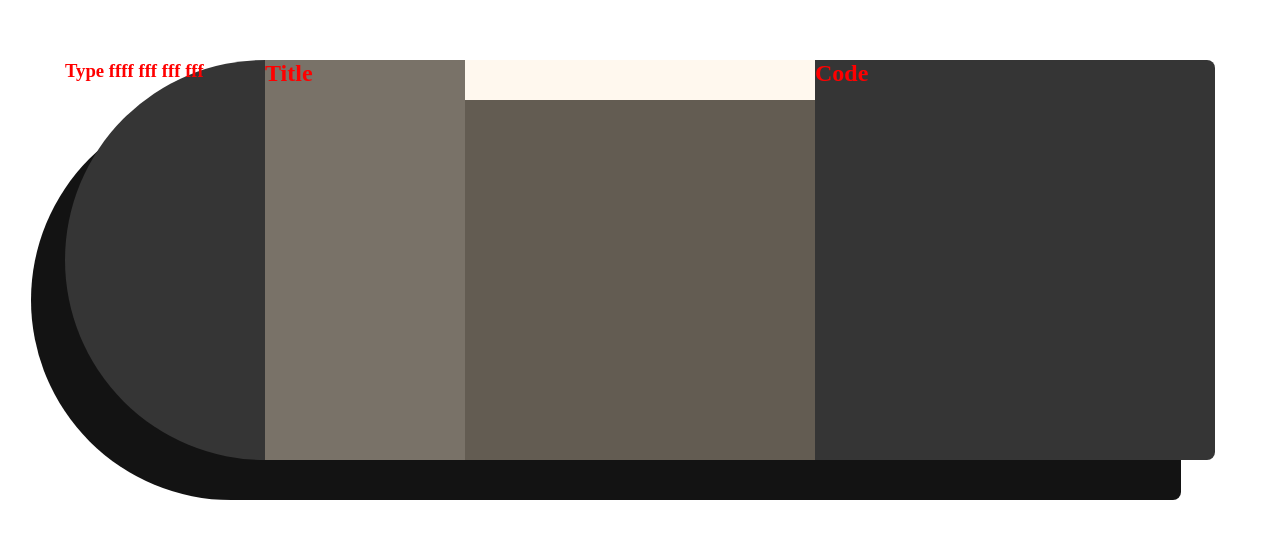
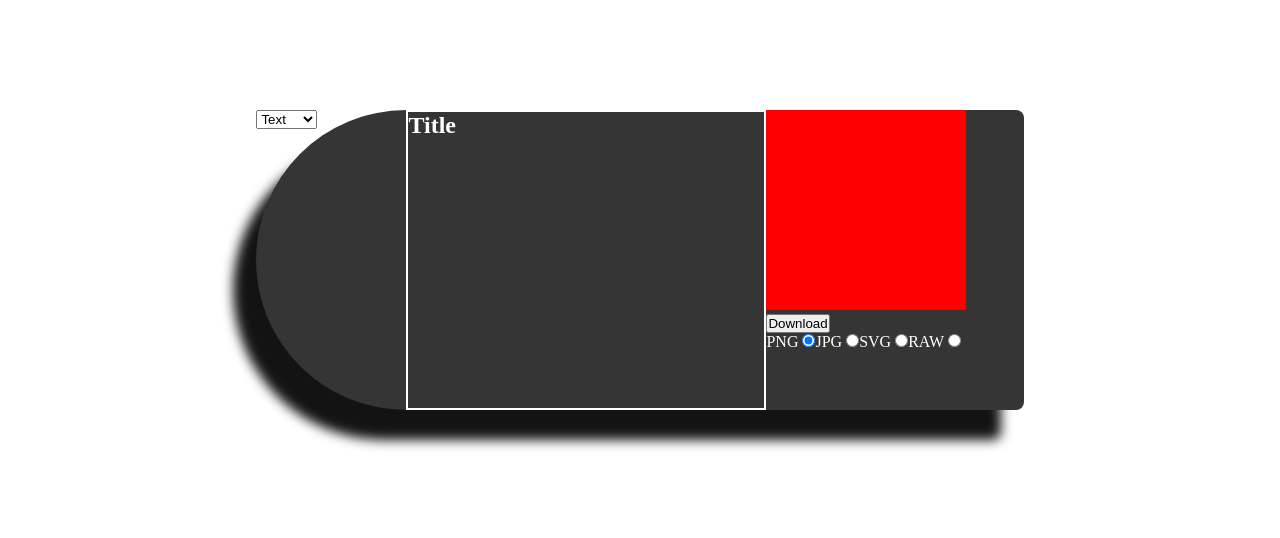
Before and after one commit to fistaszek2009/QRnerator, a React (Vite) app in the folder app/: page / in a window 1280 px wide. Shown: the part 140-678 px from the top of the page. Built offline with nearby package versions, Linux system fonts and the light colour scheme; a web font is replaced by a local one.

Commit message:
feat: basic controls

```diff
--- a/app/package.json
+++ b/app/package.json
@@ -10,6 +10,7 @@
     "preview": "vite preview"
   },
   "dependencies": {
+    "qr-code-styling": "^1.9.2",
     "react": "^19.2.4",
     "react-dom": "^19.2.4"
   },
--- a/app/src/App.css
+++ b/app/src/App.css
@@ -7,31 +7,28 @@
     z-index: 1;
 }
 
-#app{
-    position: relative;
-    z-index: 2;
-}
-
 main{
     position:relative;
     display: flex;
-    height:400px;
-    color:red !important;
+    min-height:300px;
+    height:22vw;
+    max-height:600px;
 }
 
 aside{
     background-color: var(--bg);
     height:100%;
-    aspect-ratio: 1;
+    aspect-ratio: 6/7;
     border-radius: 0 0.5rem 0.5rem 0;
     z-index: 3;
 }
 
 main #data{
     background-color: var(--bg);
-    width:550px;
+    height:100%;
+    aspect-ratio: 6/5;
     z-index: 3;
-    background-color: rgba(255, 235, 205, 0.336);
+    border:2px solid white;
 }
 
 nav{
@@ -61,6 +58,7 @@ main::before, #shadow::before{
     border-radius: 0 0.5rem 0.5rem 0;
     bottom:-10%;
     right:3%;
+    filter:blur(6px);
 }
 
 #shadow::before{position:relative;background-color: rgb(19, 19, 19);z-index: 1;}
@@ -74,10 +72,14 @@ main::before, #shadow::before{
 
 h1{
     font-family: 'Inter';
-    font-weight:800;
-    letter-spacing: 0.2rem;
+    font-weight:900;
+    letter-spacing: 0.18rem;
     font-size: 4.5em;
     position: absolute;
-    top:-15%;
-    left:80px;
+    top:-0.8em;
+    left:10%;
 }
+
+canvas{
+    background-color: red;
+}
--- a/app/src/App.tsx
+++ b/app/src/App.tsx
@@ -7,21 +7,42 @@ function App() {
 
   return (
     <>
-      <div id='app'>
-        <h1>QRnerator</h1>
         <main>
+          <h1>QRnerator</h1>
           <nav>
-            <h3>Type ffff fff fff fff</h3>
+            <select name="type" id="type">
+              <option value="text">Text</option>
+              <option value="url">URL</option>
+              <option value="email">Email</option>
+              <option value="phone">Phone</option>
+              <option value="sms">SMS</option>
+              <option value="wifi">Wi-Fi</option>
+              <option value="vcard">vCard</option>
+            </select>
           </nav>
           <div id='data'>
             <h2>Title</h2>
           </div>
           <aside>
-            <h2>Code</h2>
+            <canvas id='code' width='200' height='200'></canvas>
+            <button id='download'>Download</button>
+            <div>
+              <label htmlFor='PNG'>
+                PNG <input type='radio' name='format' id='PNG' value='png' defaultChecked/>
+              </label>
+              <label htmlFor='JPG'>
+                JPG <input type='radio' name='format' id='JPG' value='jpg'/>
+              </label>
+              <label htmlFor='SVG'>
+                SVG <input type='radio' name='format' id='SVG' value='svg'/>
+              </label>
+              <label htmlFor='RAW'>
+                RAW <input type='radio' name='format' id='RAW' value='raw'/>
+              </label>
+            </div>
           </aside>
           <div id='shadow'></div>
         </main>
-      </div>
       <Background/>
     </>
   )
```
Also changed, not shown: 1 other file (tests, documents, lock files or other folders).
